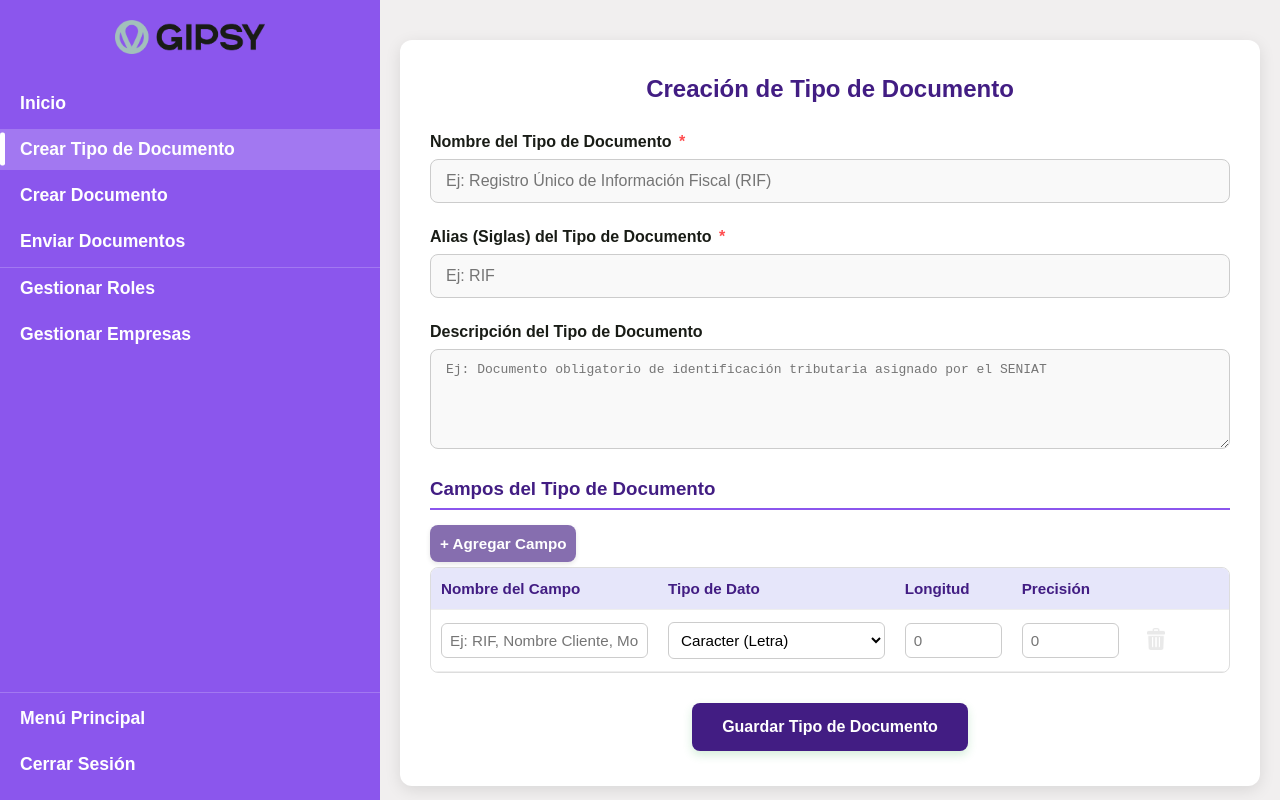
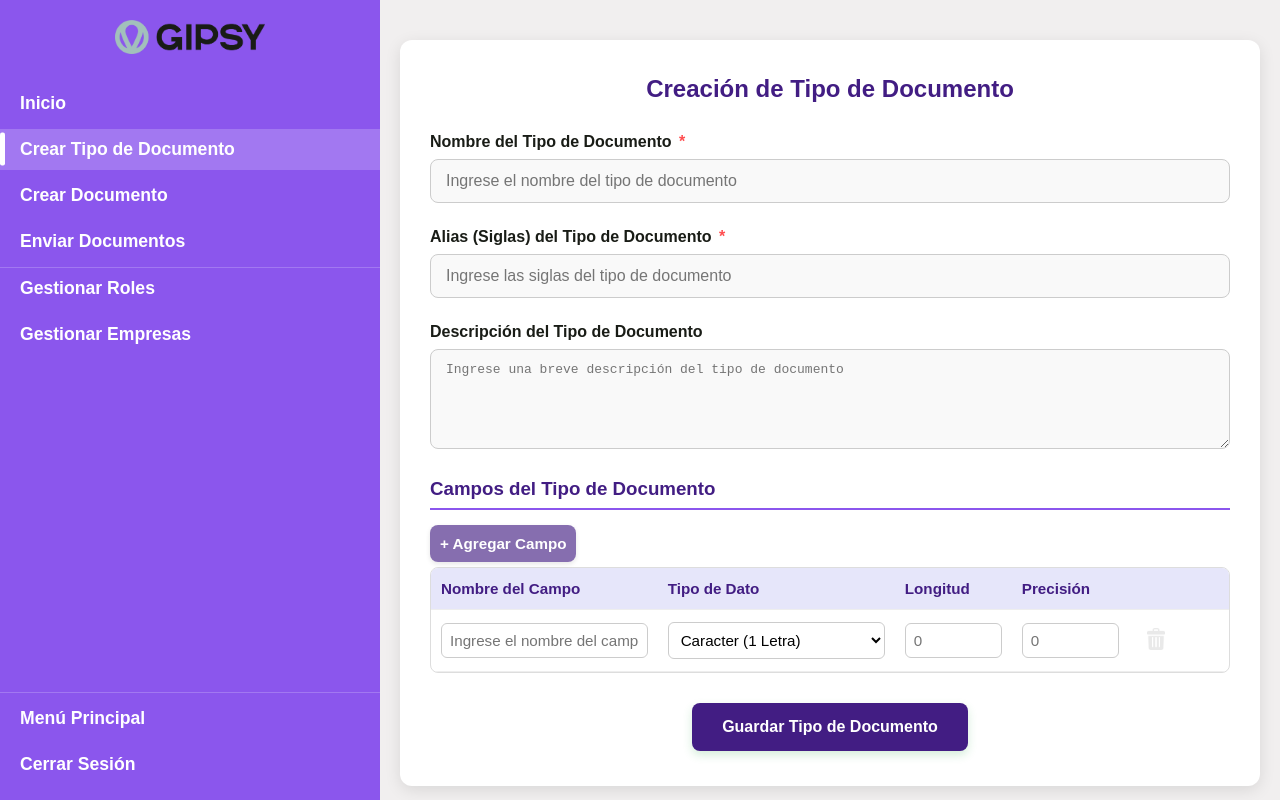
Before and after one commit to ProyGipsy/DocumentosApp, a React (Vite) app in the folder frontend/: page /documents/document-type in a window 1280 px wide. Built offline with nearby package versions, Linux system fonts and the light colour scheme.

Commit message:
Fix: Placeholders, char and date field types

```diff
--- a/frontend/src/components/general/DocumentTypeForm.jsx
+++ b/frontend/src/components/general/DocumentTypeForm.jsx
@@ -109,7 +109,7 @@ const CreateDocumentType = () => {
                                 id="docTypeName"
                                 value={documentTypeName}
                                 onChange={(e) => setDocumentTypeName(e.target.value)}
-                                placeholder="Ej: Registro Único de Información Fiscal (RIF)"
+                                placeholder="Ingrese el nombre del tipo de documento"
                                 className="text-input"
                                 required
                             />
@@ -125,7 +125,7 @@ const CreateDocumentType = () => {
                                 id="docTypeAlias"
                                 value={documentTypeAlias}
                                 onChange={(e) => setDocumentTypeAlias(e.target.value)}
-                                placeholder="Ej: RIF"
+                                placeholder="Ingrese las siglas del tipo de documento"
                                 className="text-input"
                                 required
                             />
@@ -139,7 +139,7 @@ const CreateDocumentType = () => {
                             <textarea
                                 id="docTypeDescription"
                                 name="docTypeDescription"
-                                placeholder="Ej: Documento obligatorio de identificación tributaria asignado por el SENIAT"
+                                placeholder="Ingrese una breve descripción del tipo de documento"
                                 className="text-input textarea-input"
                                 rows="3"
                             />
@@ -181,7 +181,7 @@ const CreateDocumentType = () => {
                                                         name="fieldName"
                                                         value={field.fieldName}
                                                         onChange={(e) => handleFieldChange(field.id, e)}
-                                                        placeholder="Ej: RIF, Nombre Cliente, Monto"
+                                                        placeholder="Ingrese el nombre del campo"
                                                         className="table-input"
                                                         required
                                                     />
@@ -196,8 +196,8 @@ const CreateDocumentType = () => {
                                                             onChange={(e) => handleFieldChange(field.id, e)}
                                                             className="table-select"
                                                         >
-                                                            <option value="char">Caracter (Letra)</option>
-                                                            <option value="date">Fecha</option>
+                                                            <option value="char">Caracter (1 Letra)</option>
+                                                            <option value="date">Fecha (DD/MM/AAAA)</option>
                                                             <option value="bool">Marcar Sí o No</option>
                                                             <option value="int">Número Entero</option>
                                                             <option value="float">Número Decimal</option>
```
